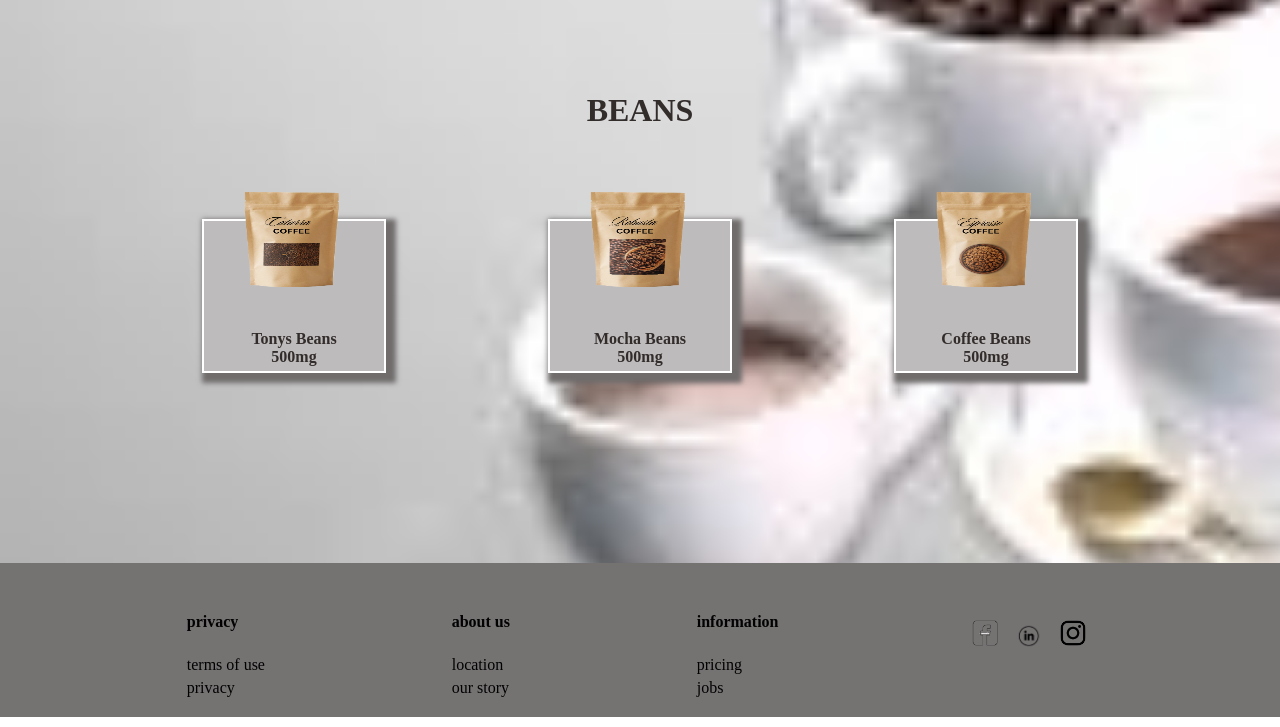
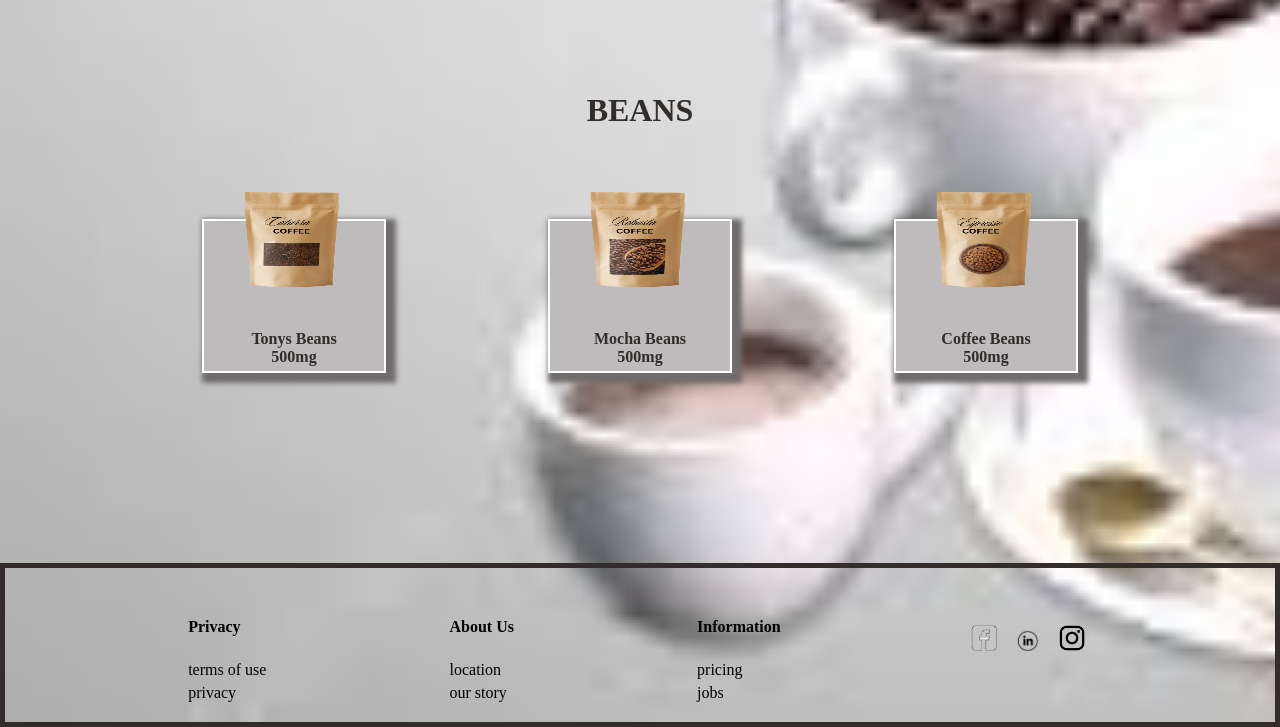
Before and after one commit to Zainabbilal123/coffe-shop-website, a plain HTML site: page index.html in a window 1280 px wide. Shown: the part 2448-3175 px from the top of the page. Drawn offline with Linux system fonts and the light colour scheme; files whose address does not match are found by name.

Commit message:
did changes in last navbar

```diff
--- a/style.css
+++ b/style.css
@@ -271,7 +271,8 @@ transition: transform 0.5s ease-in-out 0.9s ;
     justify-content: space-evenly;
     margin-top: 150px;
     padding-top: 50px;
-    background-color: #757272;
+    background-color:transparent;
+    border: 5px solid #322C2B;
     color: #020202;
 
  }
@@ -280,6 +281,7 @@ transition: transform 0.5s ease-in-out 0.9s ;
  }
  footer h4{
     margin-bottom: 20px;
+    text-transform: capitalize;
  }
  footer ul li{
     list-style-type: none;
```
